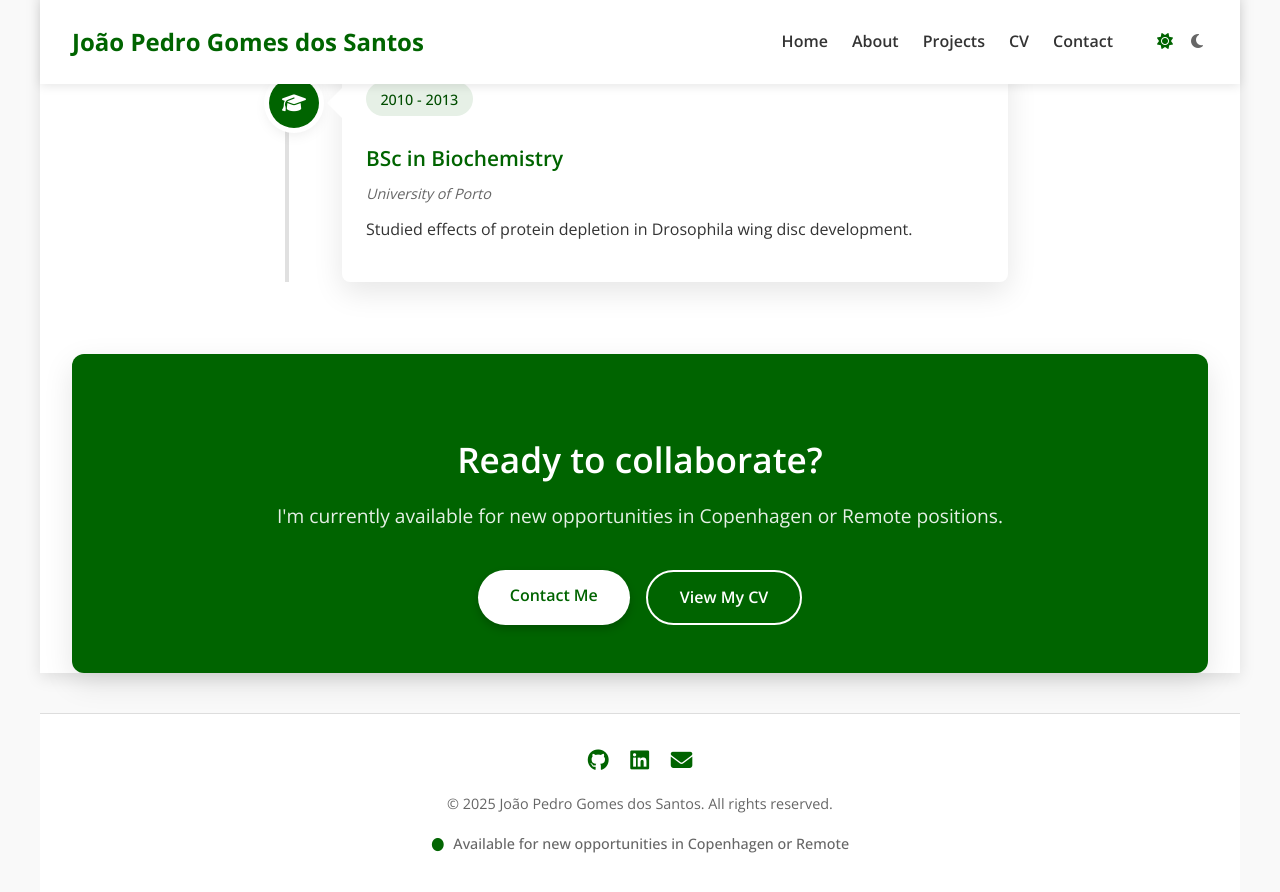
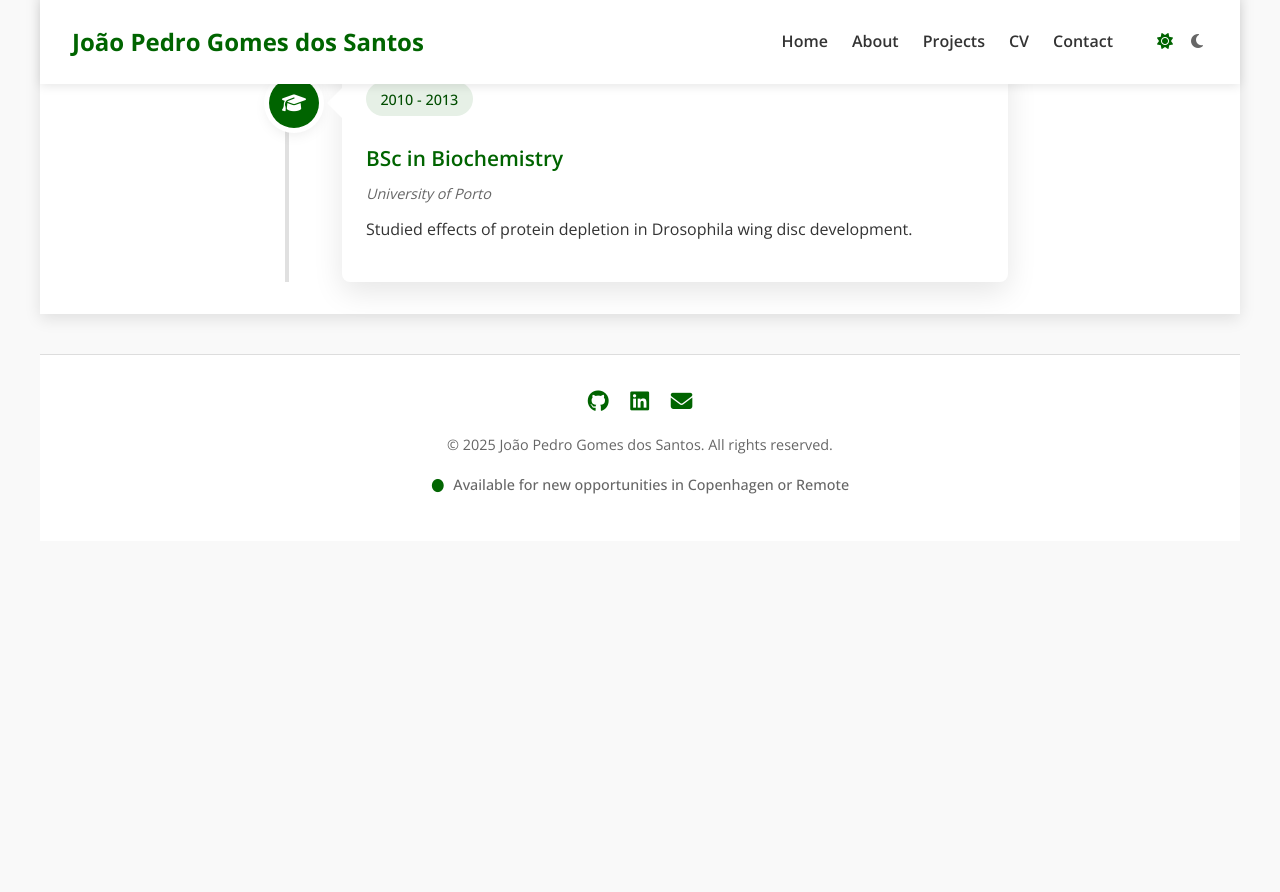
Before and after one commit to jpgsantos/jpgsantos.github.io, a Jekyll site: the page built from index.md, in a window 1280 px wide and 900 px high, scrolled down 3932 px. Shown: the top 892 px of the window. Built offline with Jekyll 4.4.1, drawn with Linux system fonts in a browser that asks for light colours; after the commit the page ends 4473 px from its top, so only the background shows below that.

Commit message:
remove bottom contact banner

```diff
--- a/_includes/cta.html
+++ /dev/null
@@ -1,11 +0,0 @@
-<!-- CTA Section -->
-<div class="cta-section">
-  <div class="cta-content">
-    <h2>Ready to collaborate?</h2>
-    <p>I'm currently available for new opportunities in Copenhagen or Remote positions.</p>
-    <div class="cta-buttons">
-      <a href="{{ '/contact' | relative_url }}" class="cta-button">Contact Me</a>
-      <a href="{{ '/cv' | relative_url }}" class="cta-button-secondary">View My CV</a>
-    </div>
-  </div>
-</div>
--- a/index.md
+++ b/index.md
@@ -231,8 +231,6 @@ title: Home
     </div>
   </div>
 </section>
-
-{% include cta.html %}
 
 <style>
 /* Enhanced profile picture */
```
Also changed, not shown: about.md (+0 -2 lines), contact.md (+0 -2 lines), cv.md (+0 -2 lines), projects.md (+0 -2 lines).
